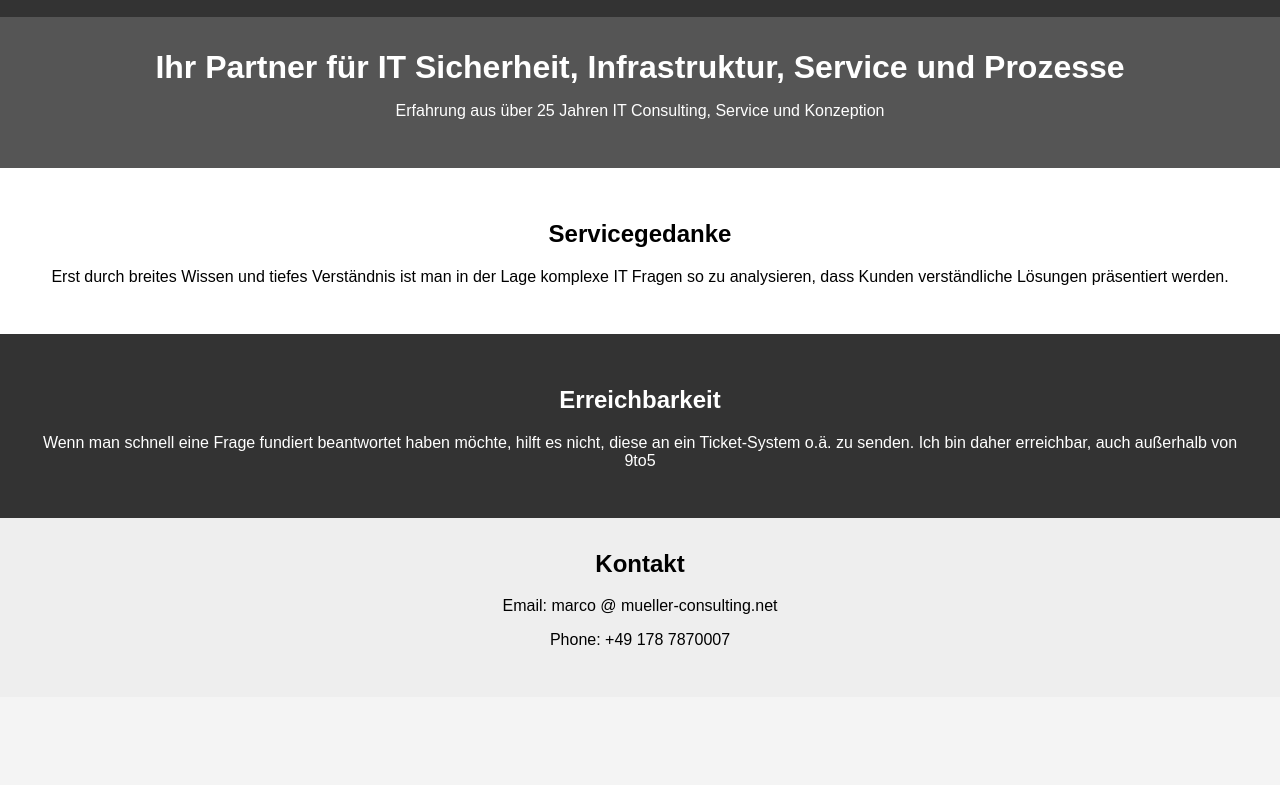
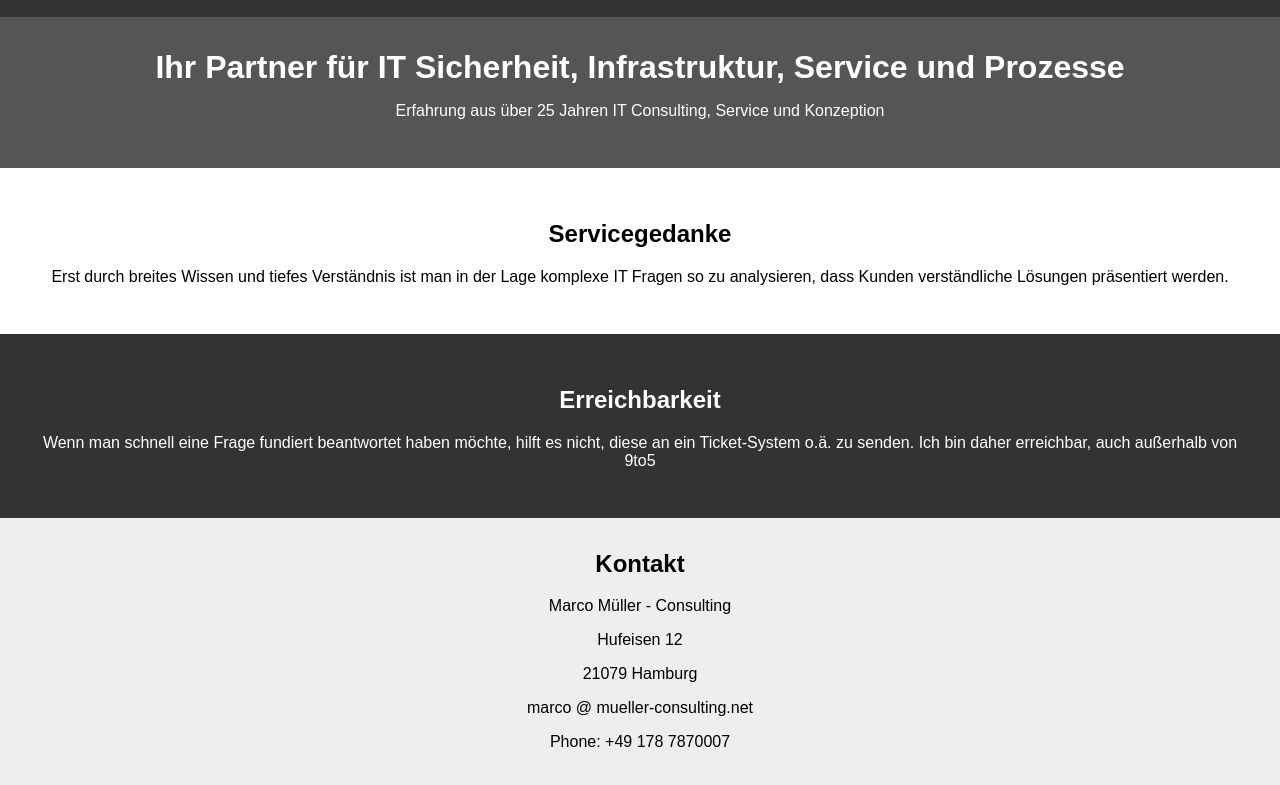
Before and after one commit to marco74hh/homepage, a plain HTML site: page index.html in a window 1280 px wide. Shown: the part 95-880 px from the top of the page. Before the commit the page ends 800 px from the top, so only its background shows below. Drawn offline with Linux system fonts and the light colour scheme.

Commit message:
Update Adr

```diff
--- a/index.html
+++ b/index.html
@@ -69,7 +69,10 @@
 
     <div class="contact">
         <h2>Kontakt</h2>
-        <p>Email: marco @ mueller-consulting.net</p>
+        <p>Marco Müller - Consulting</p>
+        <p>Hufeisen 12</p>
+        <p>21079 Hamburg</p>
+        <p>marco @ mueller-consulting.net</p>
         <p>Phone: +49 178 7870007</p>
     </div>
 </body>
```
